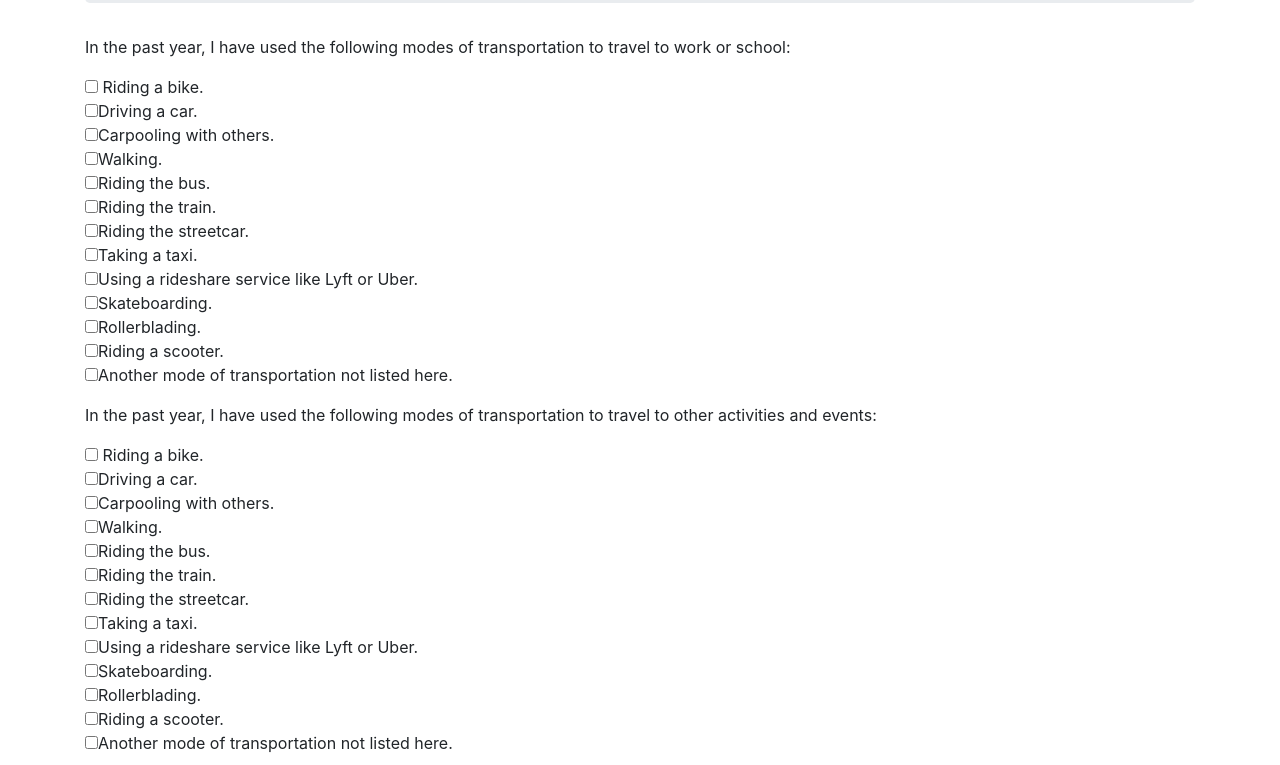
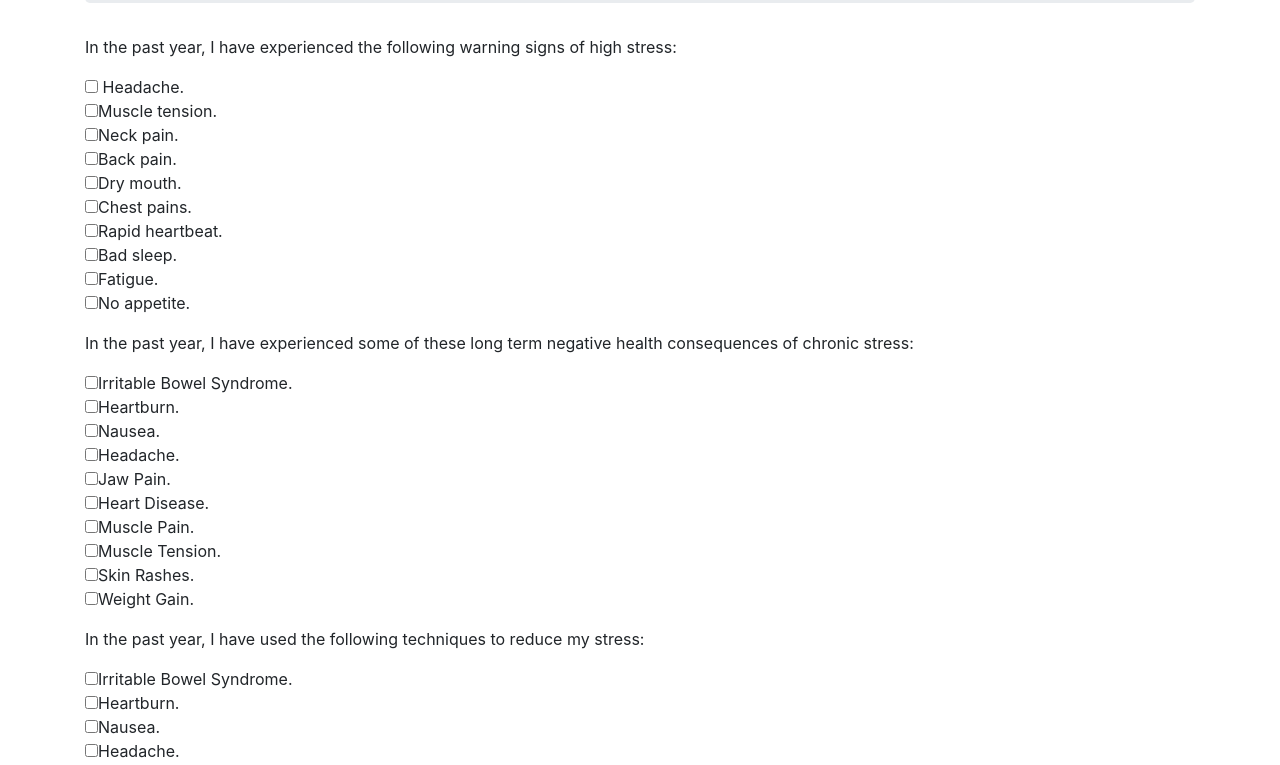
Before and after one commit to aschrad2/transportation-survey-two, a plain HTML site: page index.html in a window 1280 px wide. Shown: the part 171-936 px from the top of the page. Drawn offline with Linux system fonts and the light colour scheme.

Commit message:
Allow users to  answer questions on 3 quizzes to evaluate, and manage their stress risks

```diff
--- a/index.html
+++ b/index.html
@@ -14,36 +14,46 @@
       </div>
       <form id="transportation_survey">
         <div class="form-group">
-          <p>In the past year, I have used the following modes of transportation to travel to work or school:</p>
-          <input type="checkbox" name="work-transportation" value="bike"> Riding a bike.<br>
-          <input type="checkbox" name="work-transportation" value="car">Driving a car.<br>
-          <input type="checkbox" name="work-transportation" value="carpool">Carpooling with others.<br>
-          <input type="checkbox" name="work-transportation" value="walk">Walking.<br>
-          <input type="checkbox" name="work-transportation" value="bus">Riding the bus.<br>
-          <input type="checkbox" name="work-transportation" value="train">Riding the train.<br>
-          <input type="checkbox" name="work-transportation" value="streetcar">Riding the streetcar.<br>
-          <input type="checkbox" name="work-transportation" value="taxi">Taking a taxi.<br>
-          <input type="checkbox" name="work-transportation" value="rideshare">Using a rideshare service like Lyft or Uber.<br>
-          <input type="checkbox" name="work-transportation" value="skateboard">Skateboarding.<br>
-          <input type="checkbox" name="work-transportation" value="rollerblade">Rollerblading.<br>
-          <input type="checkbox" name="work-transportation" value="scooter">Riding a scooter.<br>
-          <input type="checkbox" name="work-transportation" value="other">Another mode of transportation not listed here.<br>
+          <p>In the past year, I have experienced the following warning signs of high stress:</p>
+          <input type="checkbox" name="work-transportation" value="Headache"> Headache.<br>
+          <input type="checkbox" name="work-transportation" value="Muscle Tension">Muscle tension.<br>
+          <input type="checkbox" name="work-transportation" value="Neck Pain">Neck pain.<br>
+          <input type="checkbox" name="work-transportation" value="Back Pain">Back pain.<br>
+          <input type="checkbox" name="work-transportation" value="Dry Mouth">Dry mouth.<br>
+          <input type="checkbox" name="work-transportation" value="Chest Pains">Chest pains.<br>
+          <input type="checkbox" name="work-transportation" value="Rapid Heartbeat">Rapid heartbeat.<br>
+          <input type="checkbox" name="work-transportation" value="Bad Sleep">Bad sleep.<br>
+          <input type="checkbox" name="work-transportation" value="Fatigue">Fatigue.<br>
+          <input type="checkbox" name="work-transportation" value="No Appetite">No appetite.<br>
         </div>
         <div class="form-group">
-          <p>In the past year, I have used the following modes of transportation to travel to other activities and events:</p>
-          <input type="checkbox" name="fun-transportation" value="bike"> Riding a bike.<br>
-          <input type="checkbox" name="fun-transportation" value="car">Driving a car.<br>
-          <input type="checkbox" name="fun-transportation" value="carpool">Carpooling with others.<br>
-          <input type="checkbox" name="fun-transportation" value="walk">Walking.<br>
-          <input type="checkbox" name="fun-transportation" value="bus">Riding the bus.<br>
-          <input type="checkbox" name="fun-transportation" value="train">Riding the train.<br>
-          <input type="checkbox" name="fun-transportation" value="streetcar">Riding the streetcar.<br>
-          <input type="checkbox" name="fun-transportation" value="taxi">Taking a taxi.<br>
-          <input type="checkbox" name="fun-transportation" value="rideshare">Using a rideshare service like Lyft or Uber.<br>
-          <input type="checkbox" name="fun-transportation" value="skateboard">Skateboarding.<br>
-          <input type="checkbox" name="fun-transportation" value="rollerblade">Rollerblading.<br>
-          <input type="checkbox" name="fun-transportation" value="scooter">Riding a scooter.<br>
-          <input type="checkbox" name="fun-transportation" value="other">Another mode of transportation not listed here.<br>
+          <p>In the past year, I have experienced some of these long term negative health consequences of chronic stress:</p>
+          <input type="checkbox" name="fun-transportation" value="Irritable Bowel Syndrom">Irritable Bowel Syndrome.<br>
+          <input type="checkbox" name="fun-transportation" value="Heartburn">Heartburn.<br>
+          <input type="checkbox" name="fun-transportation" value="Nausea">Nausea.<br>
+          <input type="checkbox" name="fun-transportation" value="Headache">Headache.<br>
+          <input type="checkbox" name="fun-transportation" value="Jaw Pain">Jaw Pain.<br>
+          <input type="checkbox" name="fun-transportation" value="Heart Disease">Heart Disease.<br>
+          <input type="checkbox" name="fun-transportation" value="Muscle Pain">Muscle Pain.<br>
+          <input type="checkbox" name="fun-transportation" value="Muscle Tension">Muscle Tension.<br>
+          <input type="checkbox" name="fun-transportation" value="Skin Rashes">Skin Rashes.<br>
+          <input type="checkbox" name="fun-transportation" value="Weight Gain">Weight Gain.<br>
+        </div>
+        <div class="form-group">
+          <p>In the past year, I have used the following techniques to reduce my stress:</p>
+          <input type="checkbox" name="fun-transportation" value="Positive Attitude">Irritable Bowel Syndrome.<br>
+          <input type="checkbox" name="fun-transportation" value="Accept that there's thing out of your control">Heartburn.<br>
+          <input type="checkbox" name="fun-transportation" value="Be assertive but not aggressive">Nausea.<br>
+          <input type="checkbox" name="fun-transportation" value="Meditate">Headache.<br>
+          <input type="checkbox" name="fun-transportation" value="Yoga">Jaw Pain.<br>
+          <input type="checkbox" name="fun-transportation" value="Exercise">Heart Disease.<br>
+          <input type="checkbox" name="fun-transportation" value="Eat healthy, balanced meals">Muscle Pain.<br>
+          <input type="checkbox" name="fun-transportation" value="Learn to manage time">Muscle Tension.<br>
+          <input type="checkbox" name="fun-transportation" value="Learn to say no to requests that would create excessive stress">Skin Rashes.<br>
+          <input type="checkbox" name="fun-transportation" value="Make time for hobbies, interests and relaxation">Weight Gain.<br>
+          <input type="checkbox" name="fun-transportation" value="Don't rely on drugs, alcohol, or compulsive behaviors ">Heart Disease.<br>
+          <input type="checkbox" name="fun-transportation" value="Seek out social support. Spend time with those you enjoy.">Muscle Pain.<br>
+          <input type="checkbox" name="fun-transportation" value="Seek psychologist treatment">Muscle Tension.<br>
         </div>
        <button type="submit">Submit Survey</button>
       </form>
```
